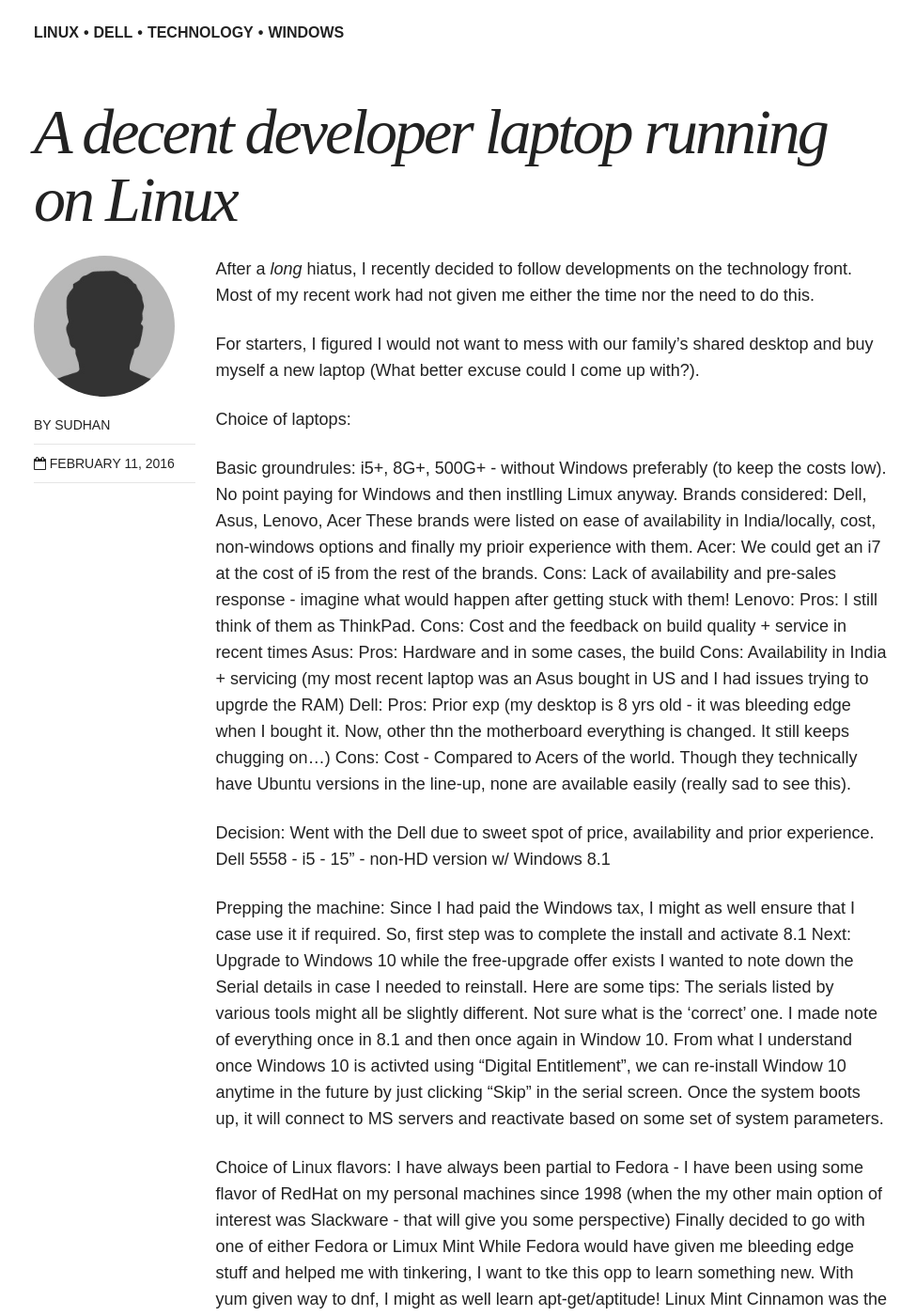
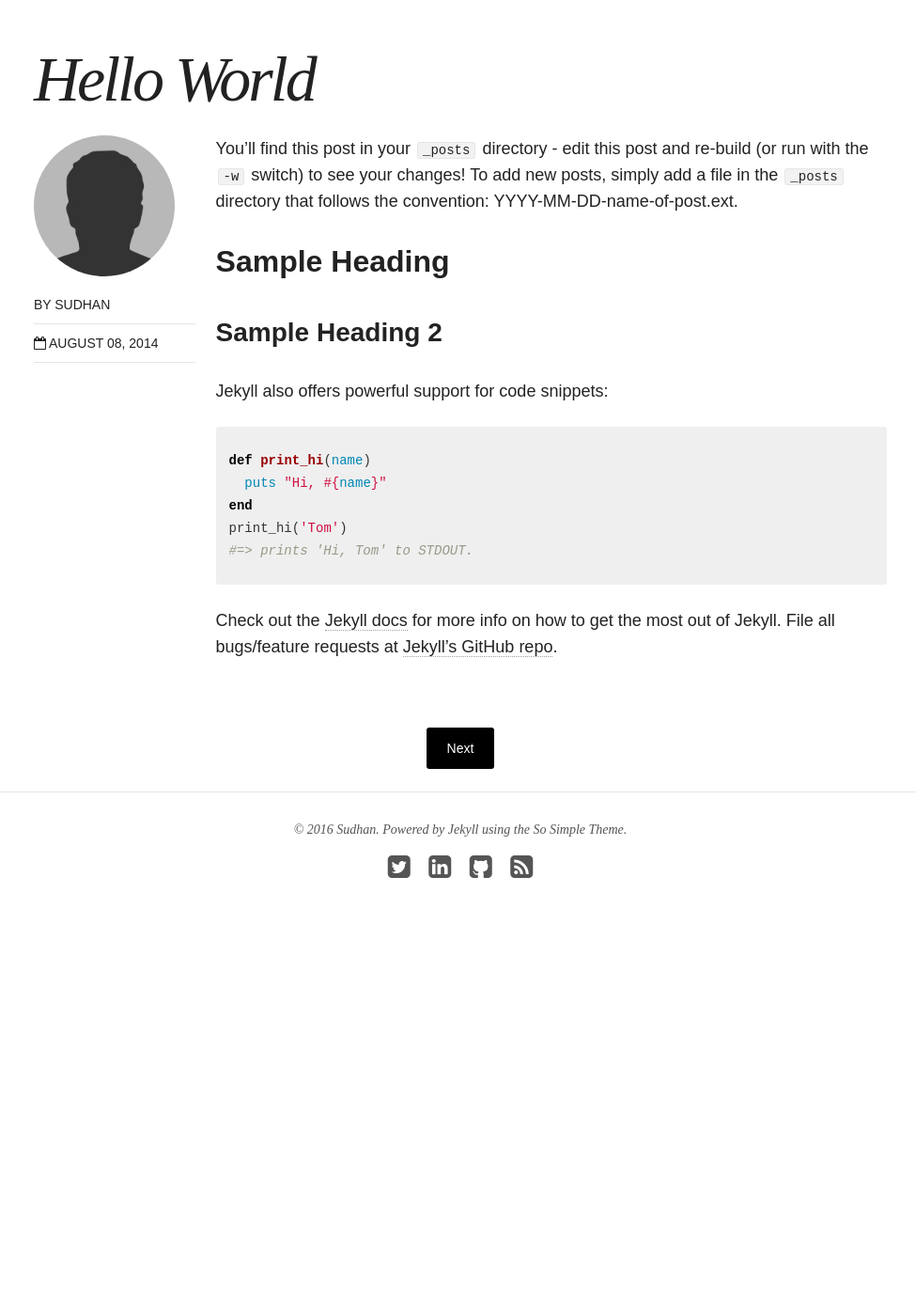
Before and after one commit to p2c2e/p2c2e.github.io, a Jekyll site: the page built from _posts/blog/2016-02-11-dell-install-linux-mint.md, in a window 1280 px wide and 1400 px high, scrolled down 428 px. Shown: the whole window at 94% size, without its empty margins (150-1125 px from the left). Built offline with Jekyll 4.4.1, drawn with Linux system fonts in a browser that asks for light colours; nearby versions of some CDN libraries; after the commit the page ends 1462 px from its top, so only the background shows below that; some of the changed text lies outside the part shown.

Commit message:
Replaced for test

```diff
--- a/_posts/blog/2016-02-11-dell-install-linux-mint.md
+++ b/_posts/blog/2016-02-11-dell-install-linux-mint.md
@@ -1,41 +1,33 @@
 ---
 layout: post
-title: "A decent developer laptop running on Linux"
+title: "Hello World"
+modified:
 categories: blog
-excerpt: "Steps that I took to build a new developer laptop"
-tags: [linux, dell, technology, windows]
-date: 2016-02-11T08:08:50-04:00
+excerpt: ""
+tags: []
+image:
+  feature:
+date: 2014-08-08T15:39:55-04:00
 ---
 
-After a *long* hiatus, I recently decided to follow developments on the technology front. Most of my recent work had not given me either the time nor the need to do this.
+You'll find this post in your `_posts` directory - edit this post and re-build (or run with the `-w` switch) to see your changes!
+To add new posts, simply add a file in the `_posts` directory that follows the convention: YYYY-MM-DD-name-of-post.ext.
 
-For starters, I figured I would not want to mess with our family's shared desktop and buy myself a new laptop (What better excuse could I come up with?).
+## Sample Heading
 
-Choice of laptops:
+### Sample Heading 2
 
-Basic groundrules: i5+, 8G+, 500G+ - without Windows preferably (to keep the costs low). No point paying for Windows and then instlling Limux anyway.
-Brands considered: Dell, Asus, Lenovo, Acer
-These brands were listed on ease of availability in India/locally, cost, non-windows options and finally my prioir experience with them.
-Acer: We could get an i7 at the cost of i5 from the rest of the brands. Cons: Lack of availability and pre-sales response - imagine what would happen after getting stuck with them!
-Lenovo: Pros: I still think of them as ThinkPad. Cons: Cost and the feedback on build quality + service in recent times
-Asus: Pros: Hardware and in some cases, the build Cons: Availability in India + servicing (my most recent laptop was an Asus bought in US and I had issues trying to upgrde the RAM)
-Dell: Pros: Prior exp (my desktop is 8 yrs old - it was bleeding edge when I bought it. Now, other thn the motherboard everything is changed. It still keeps chugging on...)
-      Cons: Cost - Compared to Acers of the world. Though they technically have Ubuntu versions in the line-up, none are available easily (really sad to see this).
+Jekyll also offers powerful support for code snippets:
 
-Decision:
-	 Went with the Dell due to sweet spot of price, availability and prior experience.
-	 Dell 5558 - i5 - 15" - non-HD version w/ Windows 8.1
+{% highlight ruby %}
+def print_hi(name)
+  puts "Hi, #{name}"
+end
+print_hi('Tom')
+#=> prints 'Hi, Tom' to STDOUT.
+{% endhighlight %}
 
-Prepping the machine:
-	 Since I had paid the Windows tax, I might as well ensure that I case use it if required. So, first step was to complete the install and activate 8.1
-	 Next: Upgrade to Windows 10 while the free-upgrade offer exists
-	 I wanted to note down the Serial details in case I needed to reinstall. Here are some tips:
-		 The serials listed by various tools might all be slightly different. Not sure what is the 'correct' one. I made note of everything once in 8.1 and then once again in Window 10.
-		 From what I understand once Windows 10 is activted using "Digital Entitlement", we can re-install Window 10 anytime in the future by just clicking "Skip" in the serial screen. Once the system boots up, it will
-   connect to MS servers and reactivate based on some set of system parameters.
+Check out the [Jekyll docs][jekyll] for more info on how to get the most out of Jekyll. File all bugs/feature requests at [Jekyll's GitHub repo][jekyll-gh].
 
-Choice of Linux flavors:
-	 I have always been partial to Fedora - I have been using some flavor of RedHat on my personal machines since 1998 (when the my other main option of interest was Slackware - that will give you some perspective)
-	 Finally decided to go with one of either Fedora or Limux Mint
-		 While Fedora would have given me bleeding edge stuff and helped me with tinkering, I want to tke this opp to learn something new. With yum given way to dnf, I might as well learn apt-get/aptitude!
-		 Linux Mint Cinnamon was the choice
+[jekyll-gh]: https://github.com/jekyll/jekyll
+[jekyll]:    http://jekyllrb.com
```
